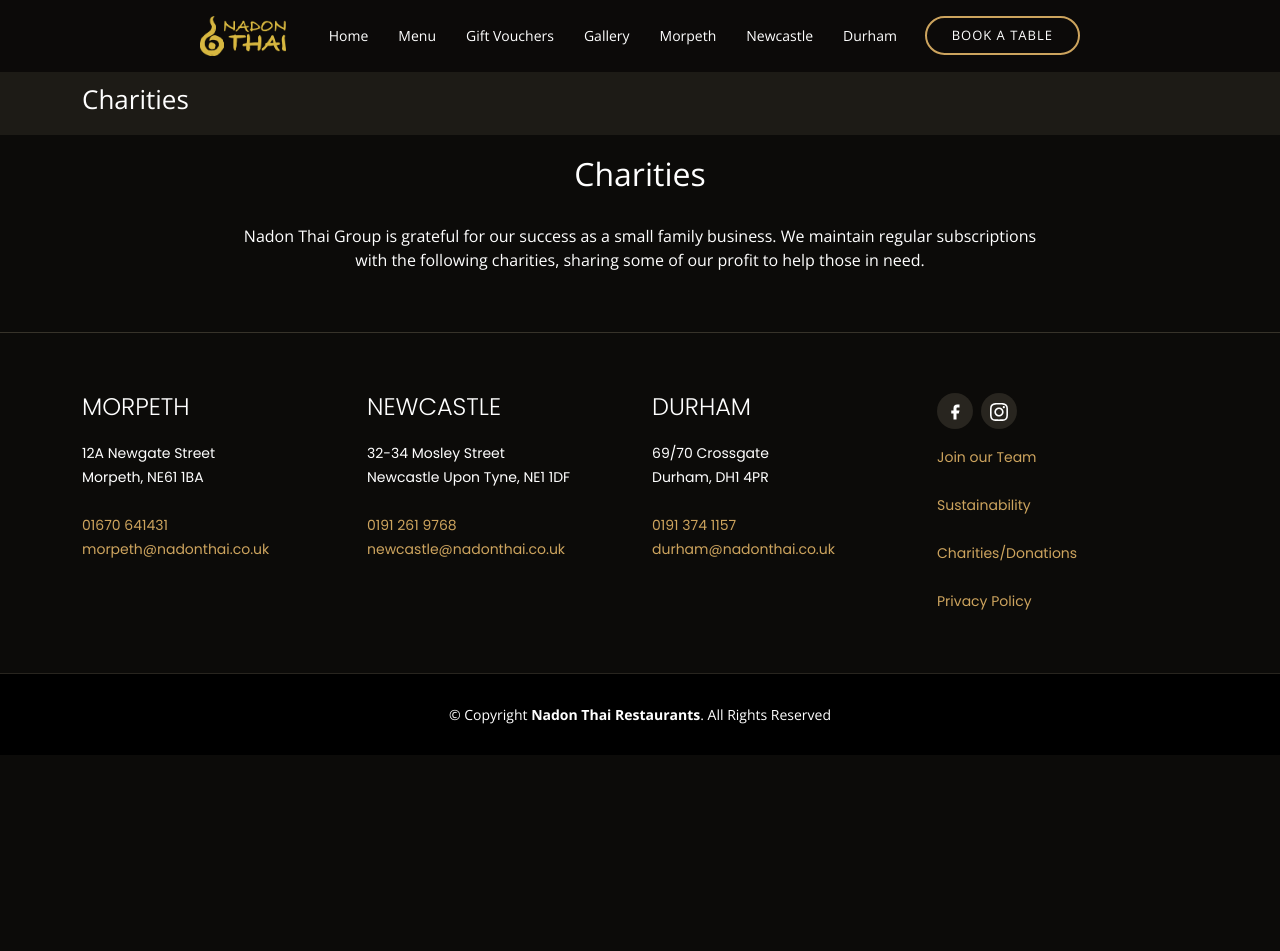
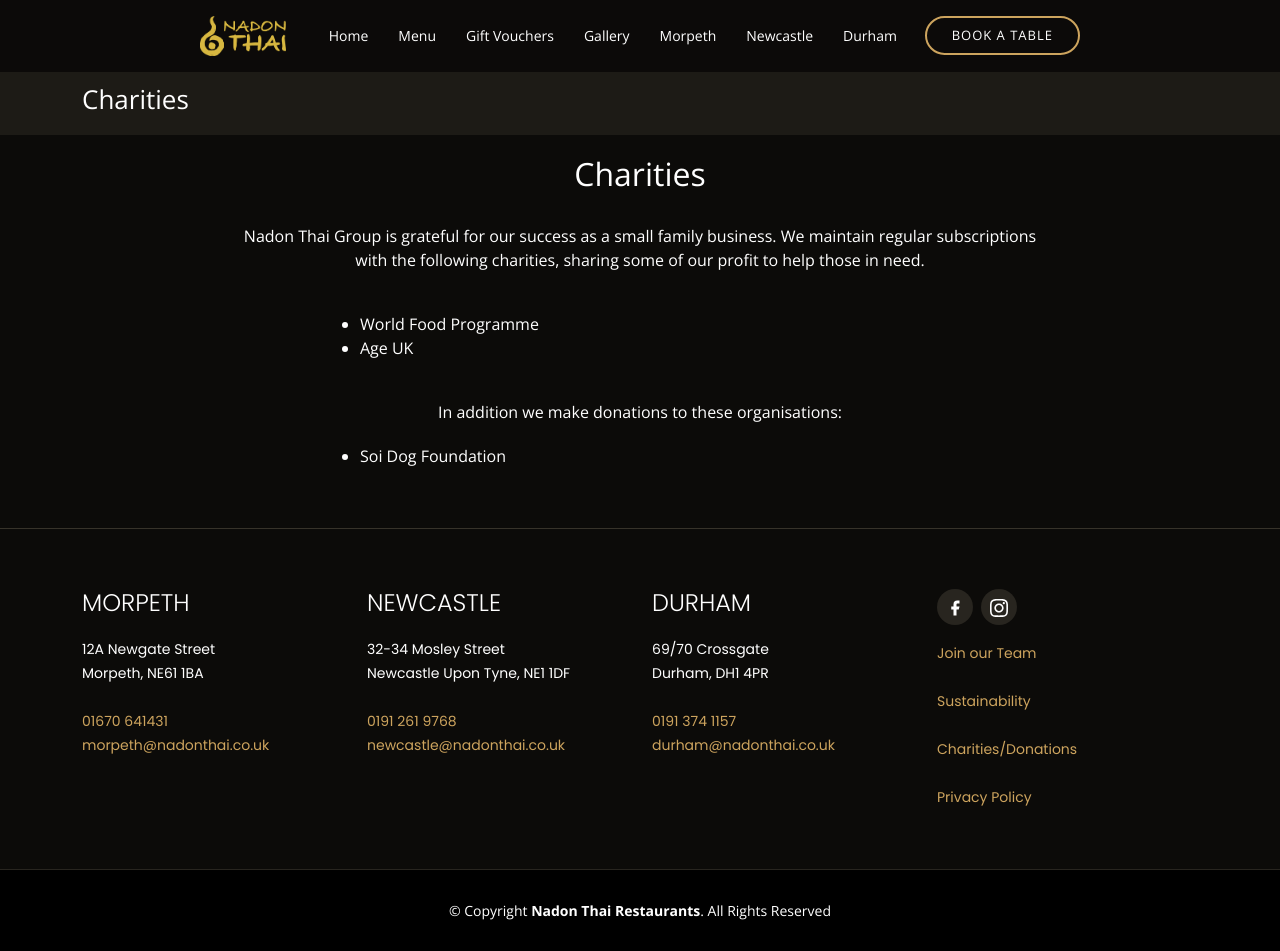
Before and after one commit to fractionerp/nadonthai.co.uk, a Jekyll site: the page built from charity.html, in a window 1280 px wide. Built offline with Jekyll 4.4.1, drawn with Linux system fonts in a browser that asks for light colours; before the commit the page ends 900 px from its top, so only the background shows below that.

Commit message:
content: add charity list to charities page

```diff
--- a/charity.html
+++ b/charity.html
@@ -9,4 +9,14 @@ description: "Nadon Thai charitable activities"
   <p style="text-align: center; max-width: 800px; margin: 0 auto 40px;">
     Nadon Thai Group is grateful for our success as a small family business. We maintain regular subscriptions with the following charities, sharing some of our profit to help those in need.
   </p>
+  <ul style="max-width: 600px; margin: 0 auto 40px; list-style: disc; padding-left: 20px;">
+    <li>World Food Programme</li>
+    <li>Age UK</li>
+  </ul>
+  <p style="text-align: center; max-width: 800px; margin: 0 auto 20px;">
+    In addition we make donations to these organisations:
+  </p>
+  <ul style="max-width: 600px; margin: 0 auto 40px; list-style: disc; padding-left: 20px;">
+    <li>Soi Dog Foundation</li>
+  </ul>
 </div>
```
